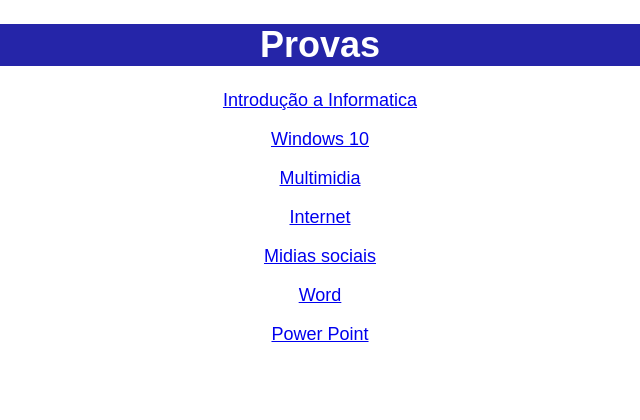
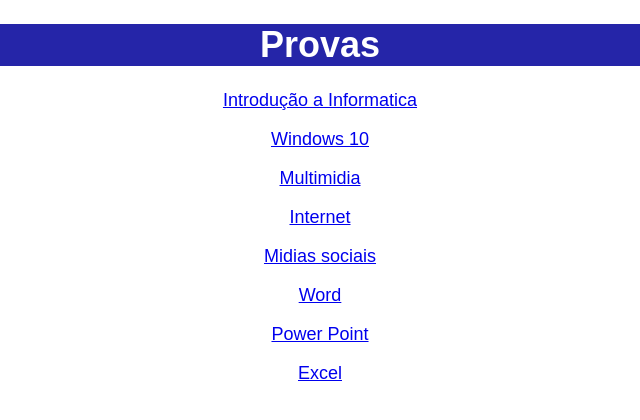
Before and after one commit to matheussgithub/Linkdasprovas.html, a plain HTML site: page index.html in a window 1280 px wide. Shown: the full height of the page, 320-960 px from the left. Drawn offline with Linux system fonts and the light colour scheme.

Commit message:
Add files via upload

```diff
--- a/index.html
+++ b/index.html
@@ -9,7 +9,8 @@
 </head>
 <h1>Provas</h1>
 <body>
-    <div style="text-decoration: none;">
+
+    <div id=links>
  <p><a href="https://forms.gle/kEAEcEzVEwkSLfP28" target="_blank" rel="introdução"> Introdução a Informatica</a></p>
  <p><a href="https://forms.gle/AUkRYJwhLJE3RGAi7" target="_blank" rel="introdução"> Windows 10</a></p>
  <p><a href="https://forms.gle/uyEribnztHF4fKrg8" target="_blank" rel="introdução"> Multimidia</a></p>
@@ -17,6 +18,7 @@
  <p><a href="https://forms.gle/j6CGx9RVEP74XcgD8" target="_blank" rel="introdução"> Midias sociais</a></p>
  <p><a href="https://forms.gle/R6t6JRN2zRkS2RZb9" target="_blank" rel="introdução"> Word </a></p>
  <p><a href="https://forms.gle/RkbiKyFc8sU634fz9" target="_blank" rel="introdução"> Power Point </a></p>
+ <p><a href="https://forms.gle/GmWU78pg7AAvgqb6A" target="_blank" rel="introdução"> Excel </a></p>
 </div>
 
 </body>
```
